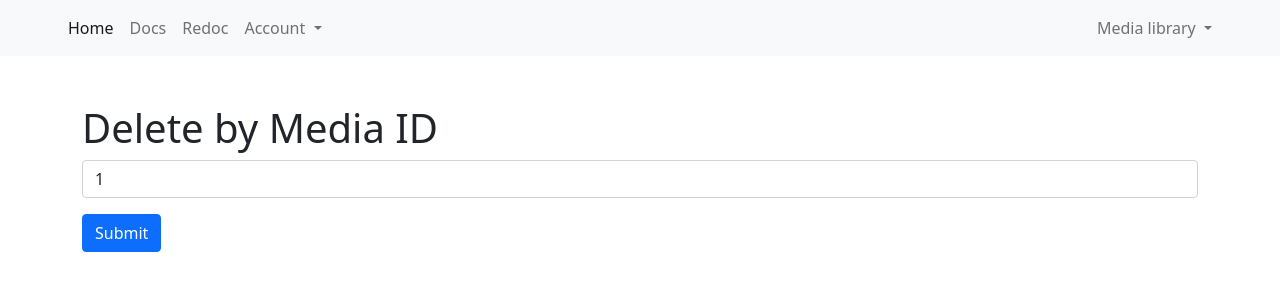
After one commit to FranSPG/EVERYANGLE-Code-Challenge, a Python web app: template media_library/static/templates/media/delete_media.html in a window 1280 px wide. The commit adds this page. Shown: the top 300 px of the page. Run offline with Jinja, Linux system fonts and the light colour scheme; the template is opened without the code that fills it: most values are stand-ins (such as "Sample title", 1, 10 or a date in 2020); some libraries are stand-ins or nearby versions.

Commit message:
delete media

```diff
--- a/media_library/static/templates/components/navbar.html
+++ b/media_library/static/templates/components/navbar.html
@@ -39,7 +39,7 @@
                         <li><a class="dropdown-item" href="/media/movies">Create a new movie</a></li>
                         <li><a class="dropdown-item" href="/media/songs">Create a new song</a></li>
                         <li><a class="dropdown-item" href="/media/games/">Create a new game</a></li>
-                        <li><a class="dropdown-item" href="/delete-job/">Delete a media</a></li>
+                        <li><a class="dropdown-item" href="/media/delete_media/">Delete a media</a></li>
                     </ul>
                 </li>
             </ul>
--- /dev/null
+++ b/media_library/static/templates/media/delete_media.html
@@ -0,0 +1,24 @@
+{% extends "shared/base.html" %}
+{% block content %}
+<div class="container">
+    <div class="row">
+        <div class="text-danger font-weight-bold">
+            {% for error in errors %}
+            <li>{{error}}</li>
+            {% endfor %}
+        </div>
+    </div>
+
+    <div class="row my-5">
+        <h1>Delete by Media ID</h1>
+        <form method="POST">
+            <div class="mb-3">
+                <input type="number" required class="form-control" name="media_id" value="{{media_id}}"
+                       placeholder="Media ID">
+            </div>
+            <button type="submit" class="btn btn-primary">Submit</button>
+        </form>
+
+    </div>
+</div>
+{% endblock %}
```
Also changed, not shown: media_library/media_library/media/router.py (+33 -0 lines), media_library/media_library/media/service.py (+3 -8 lines).
